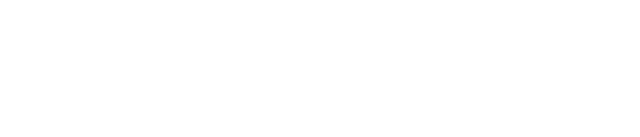
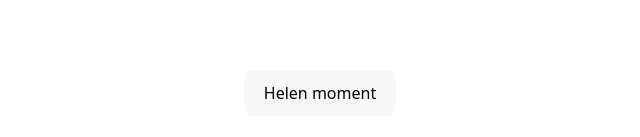
Before and after one commit to ybn4aq/beachboys, a React (Vite) app in the folder gameHub/: page / in a window 1280 px wide. Shown: the part 307-444 px from the top of the page, without its empty margins (320-960 px from the left). Built offline with nearby package versions, Linux system fonts and the light colour scheme.

Commit message:
google button

```diff
--- a/gameHub/src/App.jsx
+++ b/gameHub/src/App.jsx
@@ -1,14 +1,16 @@
-import React from 'react'
-import './App.css'
-import 'bootstrap/dist/css/bootstrap.css';
-
+import React from "react";
+import "./App.css";
+import "bootstrap/dist/css/bootstrap.css";
 
 function App() {
-  <div>
-    <button>
-      Helen moment
-    </button>
-  </div>
+  return (
+    <div>
+      <a href = "https://google.com">
+      <button>Helen moment</button>
+      </a>
+
+    </div>
+  );
 }
 
-export default App
+export default App;
```
